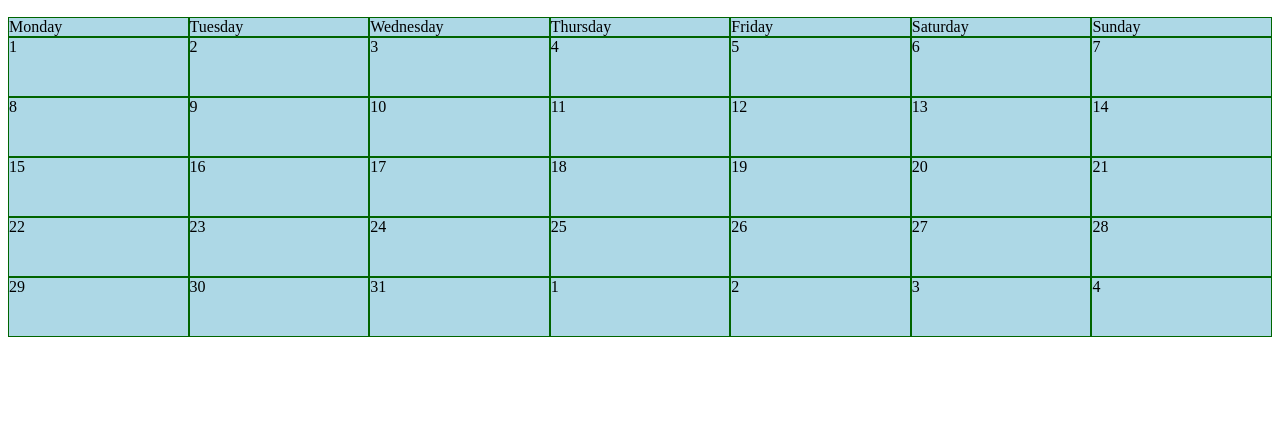
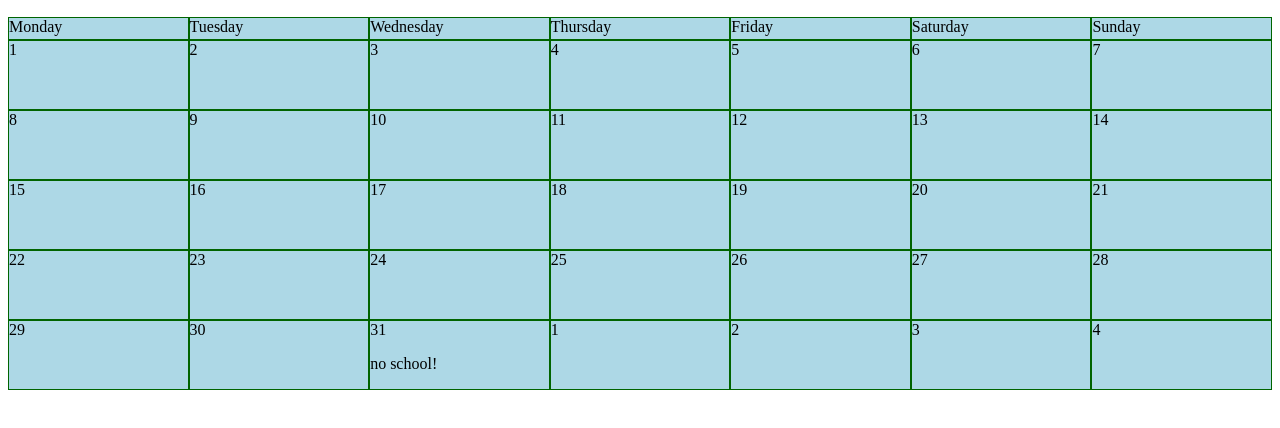
Before and after one commit to ingrahamgwc/ingrahamgwc.github.io, a plain HTML site: page calendar.html in a window 1280 px wide. Shown: the part 110-538 px from the top of the page. Drawn offline with Linux system fonts and the light colour scheme.

Commit message:
Update calendar.html

```diff
--- a/calendar.html
+++ b/calendar.html
@@ -64,7 +64,9 @@
 
       <div>29</div>
       <div>30</div>
-      <div>31</div>
+      <div>31
+	<p> no school! </p>
+      </div>
       <div>1</div>
       <div>2</div>
       <div>3</div>
```
